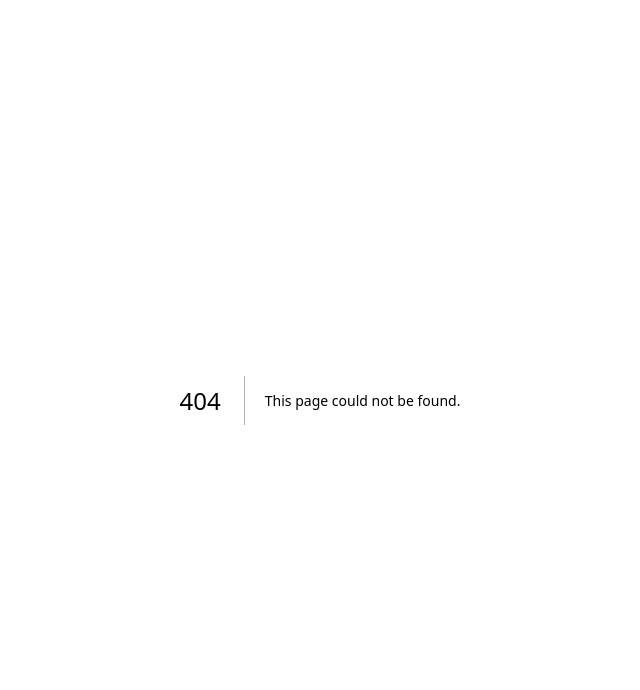
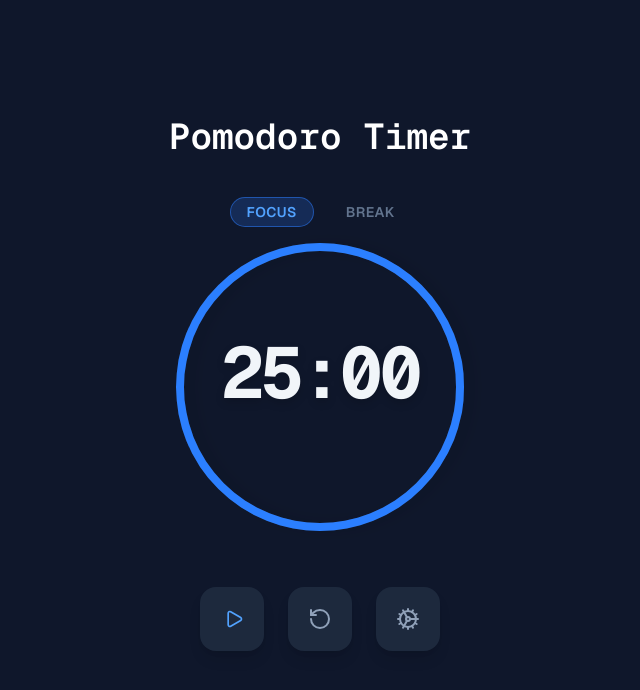
Before and after one commit to rajani-ranjan-jha/daily-dock, a Next.js app: page /timer in a window 1280 px wide. Before the commit this address had no page. Shown: the top 690 px of the page, without its empty margins (320-960 px from the left). Built offline with nearby package versions, Linux system fonts and the light colour scheme.

Commit message:
timer page

```diff
--- /dev/null
+++ b/app/timer/page.tsx
@@ -0,0 +1,242 @@
+'use client'
+import { Cog, Pause, Play, RotateCcw } from "lucide-react";
+import { useState, useEffect, useRef } from "react";
+
+const Timer = () => {
+  // Config (in seconds)
+  const [pomodoroTime, setPomodoroTime] = useState(25 * 60);
+  const [breakTime, setBreakTime] = useState(5 * 60);
+
+  // State
+  const [timeLeft, setTimeLeft] = useState(pomodoroTime);
+  const [isActive, setIsActive] = useState(false);
+  const [mode, setMode] = useState<"pomodoro" | "break">("pomodoro");
+  const [showSettings, setShowSettings] = useState(false);
+
+  // Settings inputs (in minutes)
+  const [configPomo, setConfigPomo] = useState(25);
+  const [configBreak, setConfigBreak] = useState(5);
+
+  const timerRef = useRef<NodeJS.Timeout | null>(null);
+
+  useEffect(() => {
+    // Sync time when settings change or mode switches (only if not running to avoid jumps)
+    if (!isActive) {
+      setTimeLeft(mode === "pomodoro" ? pomodoroTime : breakTime);
+    }
+  }, [mode, pomodoroTime, breakTime]);
+
+  useEffect(() => {
+    if (isActive && timeLeft > 0) {
+      timerRef.current = setInterval(() => {
+        setTimeLeft((prev) => prev - 1);
+      }, 1000);
+    } else if (timeLeft === 0 && isActive) {
+      // Timer Finished
+      setIsActive(false);
+      handleTimerComplete()
+    }
+
+    return () => {
+      if (timerRef.current) clearInterval(timerRef.current);
+    };
+  }, [isActive, timeLeft]);
+
+  const handleTimerComplete = () => {
+    window.alert("timer is completed")
+    setTimeout(() => {
+      if (mode === "pomodoro") {
+        setMode("break");
+      } else {
+        setMode("pomodoro");
+      }
+    }, 500);
+  };
+  const toggleTimer = () => setIsActive(!isActive);
+
+  const resetTimer = () => {
+    setIsActive(false);
+    setTimeLeft(mode === "pomodoro" ? pomodoroTime : breakTime);
+  };
+
+  const saveSettings = () => {
+    setPomodoroTime(configPomo * 60);
+    setBreakTime(configBreak * 60);
+    setShowSettings(false);
+    setIsActive(false);
+    setTimeLeft(mode === "pomodoro" ? configPomo * 60 : configBreak * 60);
+  };
+
+  const formatTime = (seconds: number) => {
+    const m = Math.floor(seconds / 60);
+    const s = seconds % 60;
+    return `${m.toString().padStart(2, "0")}:${s.toString().padStart(2, "0")}`;
+  };
+
+  const totalTime = mode === "pomodoro" ? pomodoroTime : breakTime;
+  // Calculate offset. Circumference = 2 * PI * r. r=140 => ~879.6
+  const circumference = 2 * Math.PI * 140;
+  // Progress goes from 0 to 100%.
+  // We want the stroke to SHRINK as time passes? Or FILL?
+  // Usually clean looks like it shrinks.
+  const progressRatio = timeLeft / totalTime;
+  const strokeDashoffset = circumference * (1 - progressRatio);
+
+  return (
+    <div className="w-screen flex flex-col items-center justify-center h-screen bg-slate-900 text-white transition-colors duration-500 font-sans select-none">
+      <h1 className="text-4xl font-mono font-semibold text-center mb-10">Pomodoro Timer</h1>
+      {/* Mode Indicator */}
+      <div className="flex space-x-4">
+        <button
+          onClick={() => {
+            setIsActive(false);
+            setMode("pomodoro");
+          }}
+          className={`px-4 py-1 rounded-full text-sm font-semibold tracking-wide transition-all ${mode === "pomodoro" ? "bg-blue-500/20 text-blue-400 border border-blue-500/50" : "text-slate-500 hover:text-slate-300"}`}
+        >
+          FOCUS
+        </button>
+        <button
+          onClick={() => {
+            setIsActive(false);
+            setMode("break");
+          }}
+          className={`px-4 py-1 rounded-full text-sm font-semibold tracking-wide transition-all ${mode === "break" ? "bg-green-500/20 text-green-400 border border-green-500/50" : "text-slate-500 hover:text-slate-300"}`}
+        >
+          BREAK
+        </button>
+      </div>
+
+      {/* Timer Display */}
+      <div className="relative w-80 h-80 flex items-center justify-center mb-10 group cursor-default">
+        {/* Glow effect */}
+        <div
+          className={`absolute inset-0 rounded-full blur-3xl opacity-20 transition-all duration-1000 ${isActive ? (mode === "pomodoro" ? "bg-blue-600" : "bg-green-600") : "bg-transparent"}`}
+        ></div>
+
+        {/* Progress Circle (SVG) */}
+        <svg className="w-full h-full transform -rotate-90 relative z-10 drop-shadow-xl">
+          {/* Background Circle */}
+          <circle
+            cx="160"
+            cy="160"
+            r="140"
+            stroke="currentColor"
+            strokeWidth="8"
+            fill="transparent"
+            className="text-slate-800"
+          />
+          {/* Active Progress Circle */}
+          <circle
+            cx="160"
+            cy="160"
+            r="140"
+            stroke="currentColor"
+            strokeWidth="8"
+            fill="transparent"
+            className={`${mode === "pomodoro" ? "text-blue-500" : "text-green-500"} transition-all duration-1000 ease-linear`}
+            strokeDasharray={circumference}
+            strokeDashoffset={strokeDashoffset || 0}
+            strokeLinecap="round"
+          />
+        </svg>
+
+        <div className="absolute inset-0 flex flex-col items-center justify-center z-20">
+          <span className="font-mono text-7xl font-bold tracking-tighter tabular-nums text-slate-100 drop-shadow-lg">
+            {formatTime(timeLeft)}
+          </span>
+          <span className="text-sm text-slate-500 mt-2 font-medium racking-widest uppercase opacity-0 group-hover:opacity-100 transition-opacity">
+            {isActive ? "Running" : "Paused"}
+          </span>
+        </div>
+      </div>
+
+      {/* Controls */}
+      <div className="flex space-x-6 mb-8 z-10">
+        <button
+          className="p-5 rounded-2xl bg-slate-800 hover:bg-slate-700 hover:scale-105 active:scale-95 transition-all shadow-lg hover:shadow-xl hover:shadow-blue-500/10"
+          onClick={toggleTimer}
+        >
+          {isActive ? (
+            <Pause size={24} className="text-slate-200" />
+          ) : (
+            <Play size={24} className="text-blue-400 pl-1" />
+          )}
+        </button>
+        <button
+          className="p-5 rounded-2xl bg-slate-800 hover:bg-slate-700 hover:scale-105 active:scale-95 transition-all shadow-lg hover:shadow-xl"
+          onClick={resetTimer}
+        >
+          <RotateCcw size={24} className="text-slate-400" />
+        </button>
+        <button
+          className="p-5 rounded-2xl bg-slate-800 hover:bg-slate-700 hover:scale-105 active:scale-95 transition-all shadow-lg hover:shadow-xl"
+          onClick={() => setShowSettings(true)}
+        >
+          <Cog size={24} className="text-slate-400" />
+        </button>
+      </div>
+
+      {/* Settings Modal */}
+      {showSettings && (
+        <div className="fixed inset-0 backdrop-blur-sm flex items-center justify-center z-50 animate-in fade-in duration-200">
+          <div className="bg-slate-900 border border-slate-700 p-8 rounded-3xl shadow-2xl scale-100 animate-in zoom-in-95 duration-200">
+            <h2 className="text-2xl font-bold mb-6 text-slate-200">
+              Timer Settings
+            </h2>
+            <div className="mb-4">
+              <label className="block text-xs font-semibold uppercase tracking-wider text-slate-500 mb-2">
+                Focus Duration (min)
+              </label>
+              <input
+                type="number"
+                value={configPomo}
+                onChange={(e) => setConfigPomo(Number(e.target.value))}
+                className="w-full bg-slate-800 border border-slate-700 focus:border-blue-500 focus:ring-1 focus:ring-blue-500 outline-none p-3 rounded-xl text-white font-mono text-lg transition-all"
+              />
+            </div>
+            <div className="mb-8">
+              <label className="block text-xs font-semibold uppercase tracking-wider text-slate-500 mb-2">
+                Break Duration (min)
+              </label>
+              <input
+                type="number"
+                value={configBreak}
+                onChange={(e) => setConfigBreak(Number(e.target.value))}
+                className="w-full bg-slate-800 border border-slate-700 focus:border-green-500 focus:ring-1 focus:ring-green-500 outline-none p-3 rounded-xl text-white font-mono text-lg transition-all"
+              />
+            </div>
+            <div className="flex justify-end space-x-3">
+              <button
+                onClick={() => setShowSettings(false)}
+                className="px-5 py-2 rounded-xl text-slate-400 hover:text-slate-200 hover:bg-slate-800 transition-colors font-medium"
+              >
+                Cancel
+              </button>
+              <button
+                onClick={saveSettings}
+                className="px-5 py-2 rounded-xl bg-blue-600 hover:bg-blue-500 text-white font-bold shadow-lg shadow-blue-900/20 transition-all hover:translate-y-px"
+              >
+                Save Changes
+              </button>
+            </div>
+          </div>
+        </div>
+      )}
+    </div>
+  );
+};
+
+const TimerSettings = () => {
+  return (
+    <div>a separate function for timer settings</div>
+  )
+}
+
+const TimerHistory = () => {
+  return (
+    <div>a separate function for timer history</div>
+  )
+}
+
+export default Timer;
```
